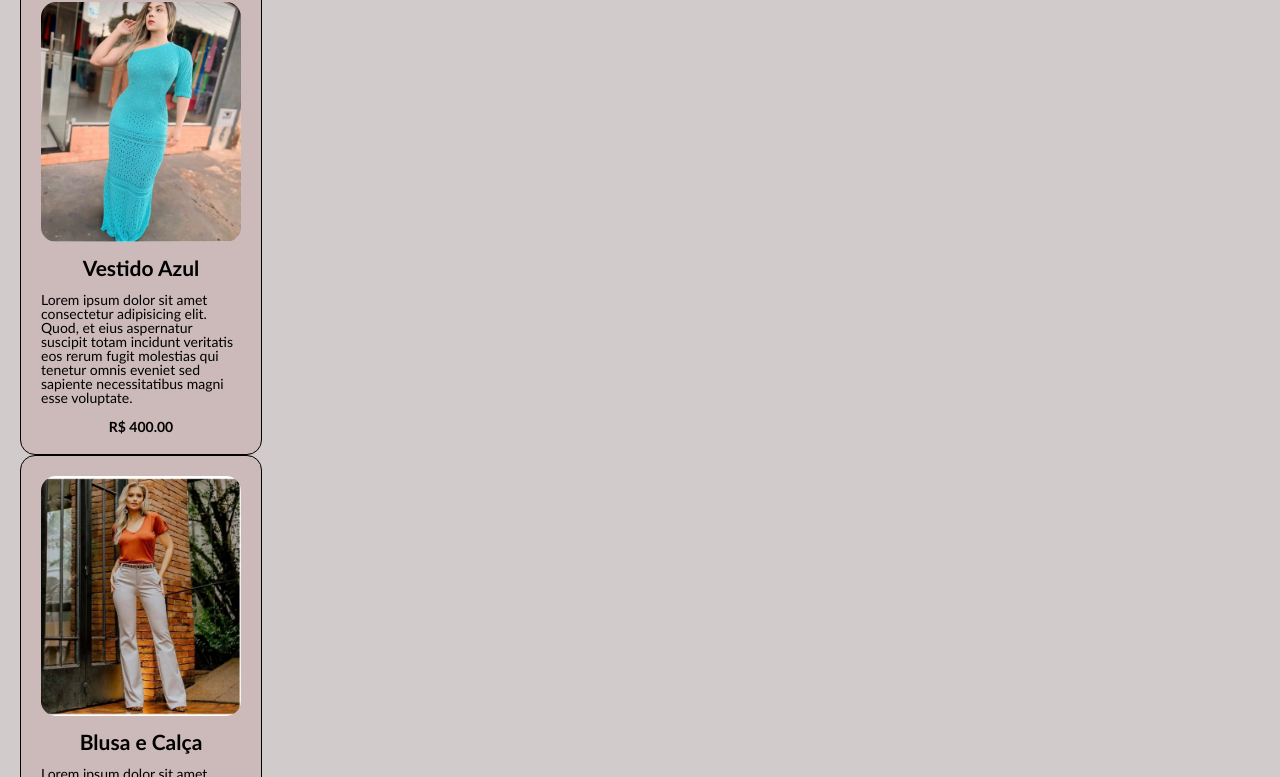
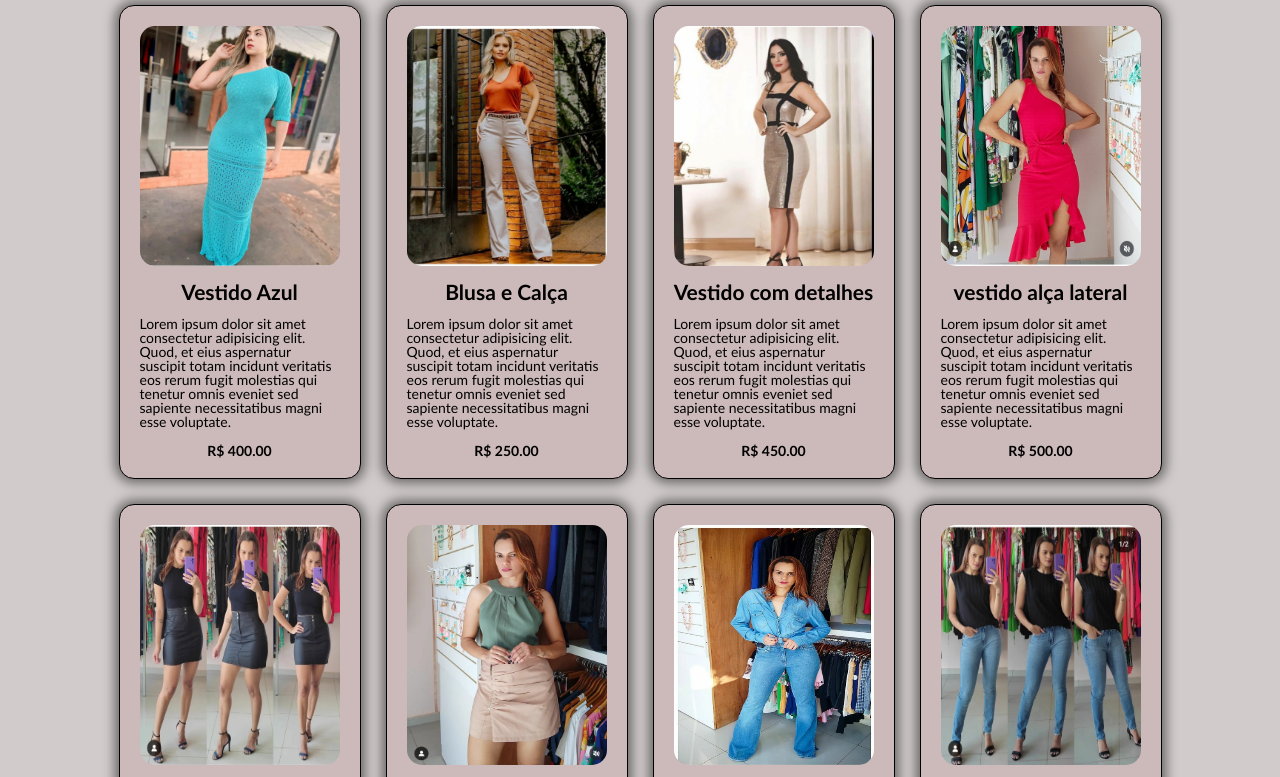
Before and after one commit to ArielDavid79/site-loja, a plain HTML site: page index.html in a window 1280 px wide. Shown: the part 74-851 px from the top of the page. Drawn offline with Linux system fonts and the light colour scheme.

Commit message:
first commit

```diff
--- a/style.css
+++ b/style.css
@@ -33,12 +33,12 @@ h2{
 h3{
     font-size: 1.5em;
 }
-.produtos-lista {
+.produto-lista {
     margin-top: 24px;
     display: flex;
-    flex-wrap: center;
+    flex-wrap: wrap;
     gap: 25px;
-    justify-content: center ;
+    justify-content: center;
 }
 
 .produto-lista .produto {
@@ -52,7 +52,7 @@ h3{
     padding: 20px;
     gap: 15px;
     background-color: var(--cor-fundo-cards);
-    box-shadow: 0px 0px 12px 4px, rgba(0,0,0,0.5);
+    box-shadow: 0px 0px 12px 4px rgba(0,0,0,0.5);
     transition: 0.5;
 }
 
@@ -63,12 +63,13 @@ h3{
 
 }
 
-.produtos-lista .produtos:hover {
+.produto-lista .produtos:hover {
     background-color: rgb(97, 91, 64);
     border-radius: 15px;
     height: 180px;
 }
 
-.produtos-lista .produtos span{
+.produto-lista .produtos span{
     text-align: center;
+
 }
```
